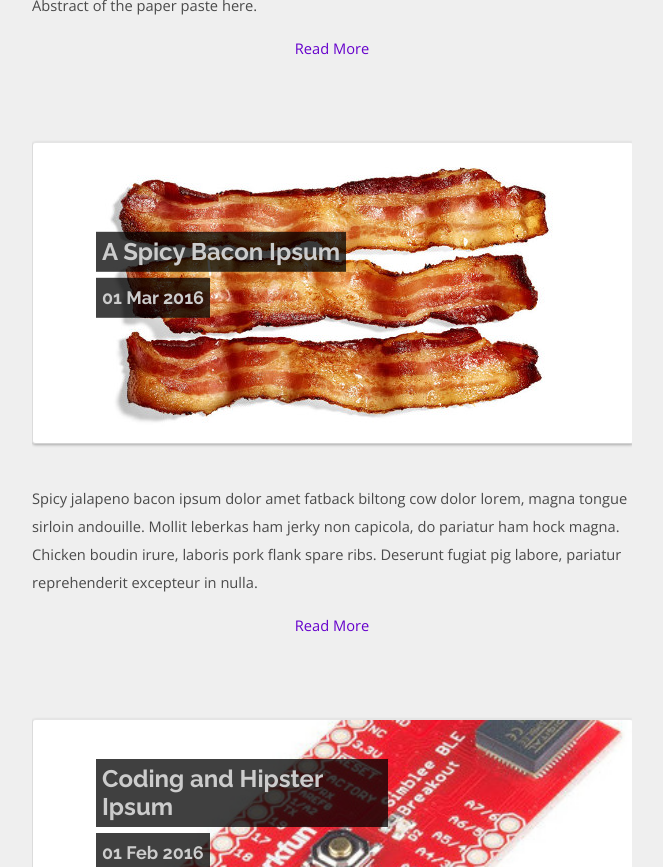
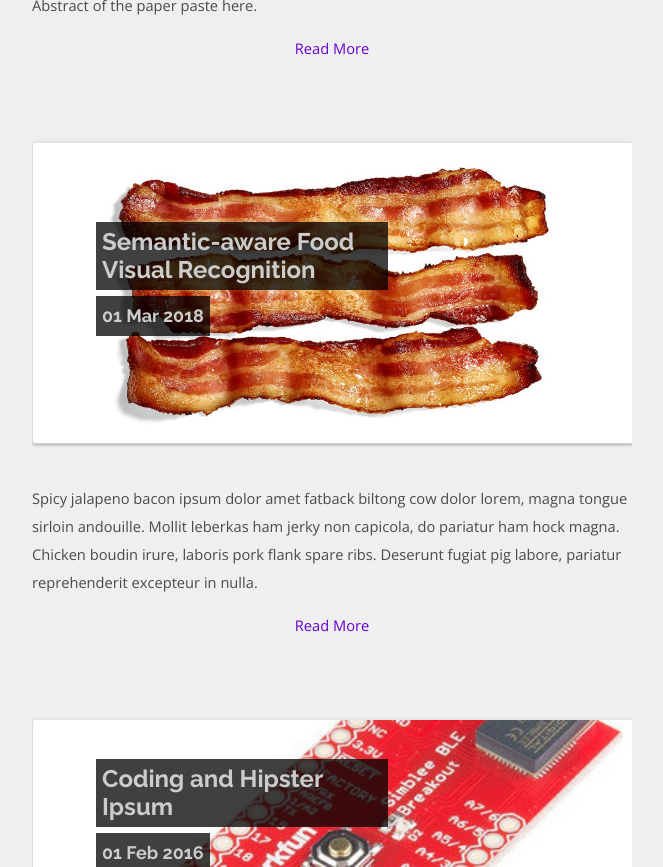
Before and after one commit to spacew/spacew.github.io, a Jekyll site: the page built from index.html, in a window 1280 px wide and 900 px high, scrolled down 1247 px, cut to the strip 33-900 px from the top of the window. Shown: the whole strip, without its empty margins (308-971 px from the left). Built offline with Jekyll 4.4.1, drawn with Linux system fonts in a browser that asks for light colours; the list of posts is cut into pages by our own code; some of the changed lines change nothing that is shown.

Commit message:
Update 2016-03-01-bacon.markdown

```diff
--- a/_posts/2016-03-01-bacon.markdown
+++ b/_posts/2016-03-01-bacon.markdown
@@ -1,18 +1,13 @@
 ---
-title:  A Spicy Bacon Ipsum
-date:   2016-03-01
-cover:  /media/bacon_cover.png
+title:  Semantic-aware Food Visual Recognition
+date:   2018-March
+cover:  /media/foodvr.png
 thumb:  /media/bacon_thumb.jpg
 ---
 
 Spicy jalapeno bacon ipsum dolor amet fatback biltong cow dolor lorem, magna tongue sirloin andouille. Mollit leberkas ham jerky non capicola, do pariatur ham hock magna. Chicken boudin irure, laboris pork flank spare ribs. Deserunt fugiat pig labore, pariatur reprehenderit excepteur in nulla.
+
 <!--more-->
-Tongue tail nulla ball tip ad. Ut laboris ut incididunt, nostrud drumstick adipisicing aliqua pancetta prosciutto. Elit fatback ea landjaeger ipsum duis. Non pariatur chicken drumstick, cow nulla ut. Ground round swine boudin, beef pancetta cupim nulla est filet mignon duis laboris.
 
-Hamburger sunt strip steak, nisi jowl pastrami bacon turkey short ribs prosciutto nostrud magna commodo eiusmod proident. T-bone meatloaf consequat filet mignon bresaola, shoulder in ex laborum short loin sirloin dolore cillum. Aliqua nisi laboris est leberkas, pancetta dolore ipsum sed proident doner pork loin salami. Voluptate ullamco nulla swine, cupidatat pariatur eiusmod dolor t-bone beef ribs chuck ut shank ball tip.
-
-Kielbasa nisi corned beef, pork belly mollit incididunt occaecat. In alcatra ullamco ham hock occaecat culpa. Do excepteur esse leberkas minim jowl turkey consequat fugiat shankle et pork chop ex eiusmod. Consectetur beef ribs corned beef minim meatloaf tongue. Short ribs aute velit magna venison andouille qui leberkas tongue. Eiusmod leberkas magna, reprehenderit anim tongue pig voluptate t-bone ut. Strip steak cupidatat est, sausage do tempor hamburger drumstick.
-
-Sed exercitation pork prosciutto salami frankfurter adipisicing ball tip quis consequat dolore. Qui dolore adipisicing, dolore deserunt tail short loin pork pariatur. Non ipsum occaecat shankle ex. Minim in hamburger culpa sirloin. Boudin sint turducken beef ribs, labore lorem kielbasa ham hock shank meatball. Deserunt incididunt ut exercitation in nisi beef ipsum cupidatat sunt pork elit.
-
-Does your lorem ipsum text long for something a little meatier? Give our generator a try… it’s tasty!
+* Wu, Hui, Merler, Michele, et al. "Learning to make better mistakes: Semantics-aware visual food recognition." ACM Multimedia, 2016.
+* Merler, Michele, Wu, Hui, et al. "Snap, Eat, RepEat: a food recognition engine for dietary logging." Proceedings of the 2nd International Workshop on Multimedia Assisted Dietary Management. ACM, 2016.
```
